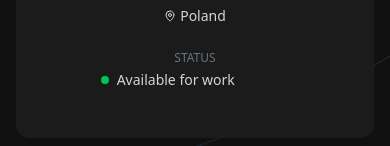
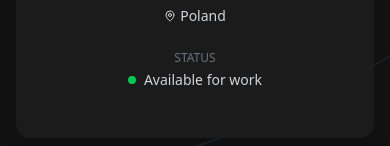
Before and after one commit to ogzyzy/portfolio, a Next.js app: page / in a window 390 px wide. Shown: the part 698-844 px from the top of the page. Built offline with nearby package versions, Linux system fonts and the light colour scheme.

Commit message:
fix(ui): responsive layout for profile section (desktop) - attempt #7

```diff
--- a/src/app/page.tsx
+++ b/src/app/page.tsx
@@ -153,14 +153,14 @@ export default function Portfolio() {
                 </div>
                 <div>
                   <p className="text-xs text-gray-500 uppercase mb-1">LOCATION</p>
-                  <p className="text-sm text-gray-300 flex items-center justify-center md:justify-start">
-                    <MapPin className="h-3 w-3 mr-1" /> Poland
+                  <p className="text-sm text-gray-300 flex items-center justify-center gap-1 md:justify-start">
+                    <MapPin className="h-3 w-3" /> Poland
                   </p>
                 </div>
                 <div>
                   <p className="text-xs text-gray-500 uppercase mb-1">STATUS</p>
-                  <p className="text-sm text-gray-300 flex items-center">
-                    <span className="h-2 w-2 rounded-full bg-green-500 mr-2"></span> Available for work
+                  <p className="text-sm text-gray-300 flex items-center justify-center gap-2 md:justify-start">
+                    <span className="h-2 w-2 rounded-full bg-green-500"></span> Available for work
                   </p>
                 </div>
               </div>
```
